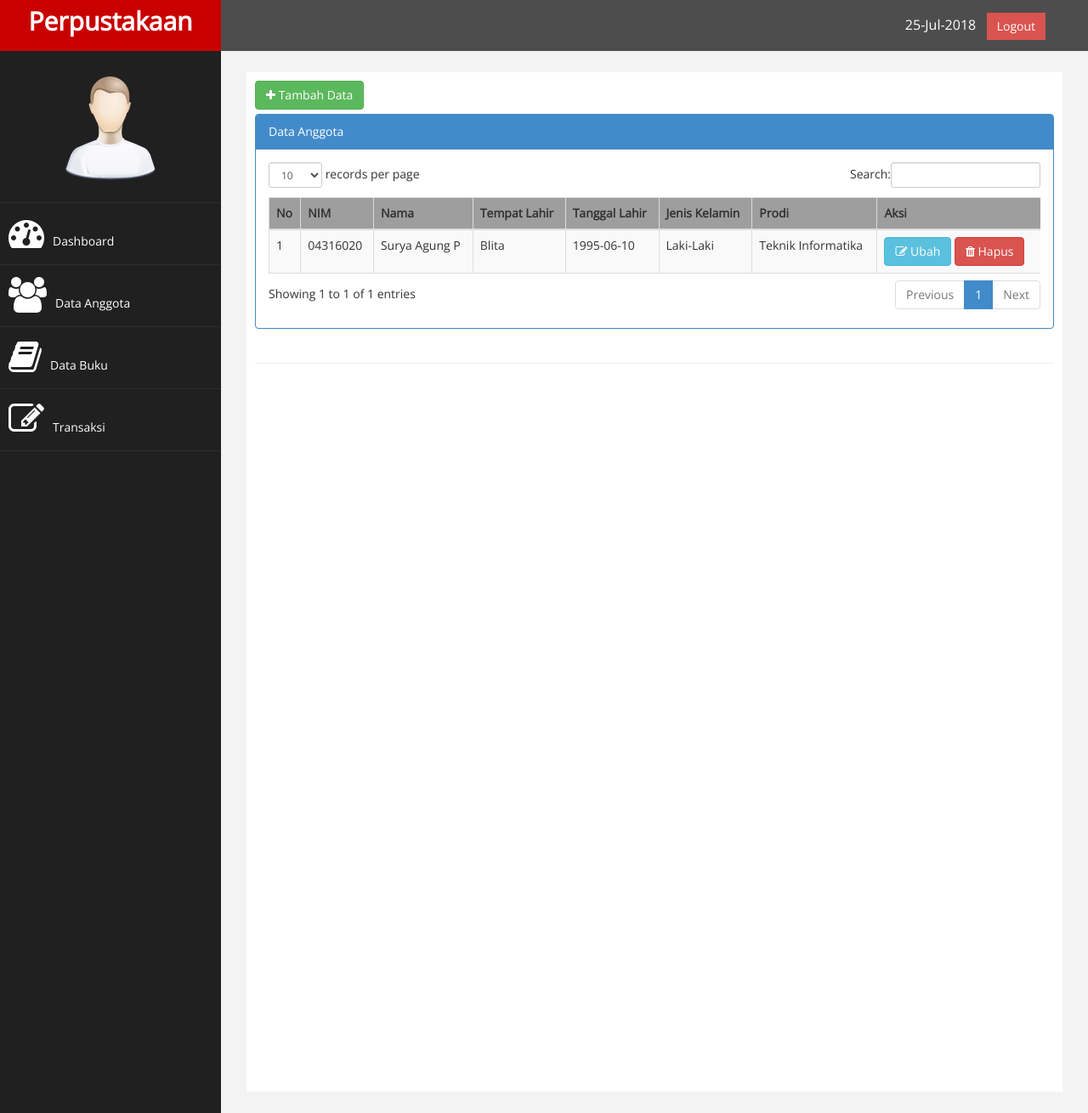
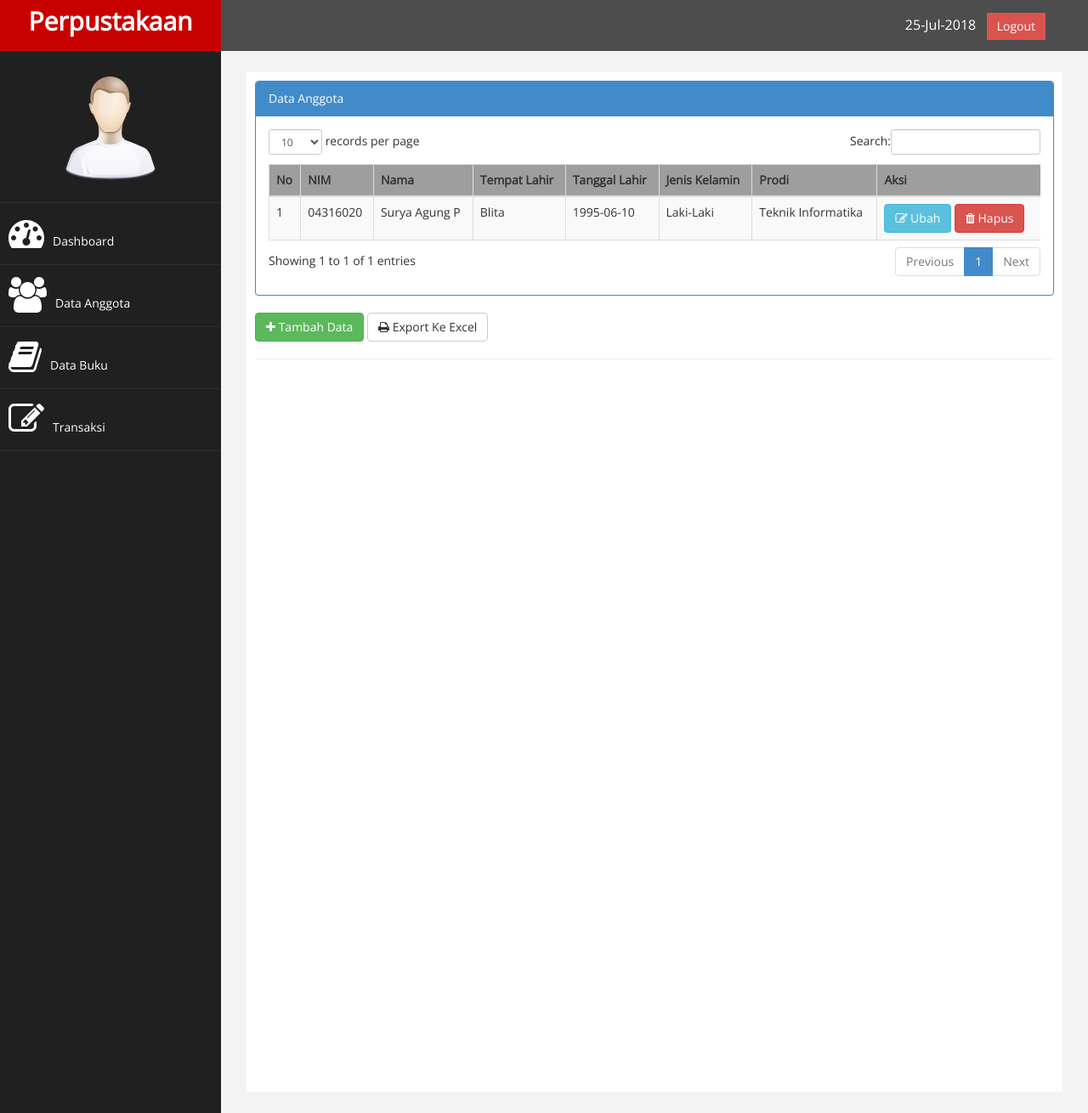
Before and after one commit to SuryaAgungPriambodo/Tugas-Akhir-CP2-Website-Dinamis, a PHP site: page /?page=anggota in a window 1280 px wide. Shown: the whole page at 85% size. Run offline with PHP 8.4, Linux system fonts and the light colour scheme; data comes from the database, SQL or seed files in the repository; data that the repository does not hold is empty; some libraries are stand-ins or nearby versions; grey boxes are pictures that could not be loaded.

Commit message:
Tambah link untuk ekspor di halaman (anggota.php)

```diff
--- a/page/anggota/anggota.php
+++ b/page/anggota/anggota.php
@@ -1,6 +1,3 @@
-
-<a href ="?page=anggota&aksi=tambah" class = "btn btn-success" style = "margin-bottom:5px;"><i class = "fa fa-plus"></i> Tambah Data</a>
-
 <div class="row">
     <div class="col-md-12">
         <!-- Advanced Tables -->
@@ -32,9 +29,9 @@
 
                             while ($data = $sql->fetch_assoc()){
 
-                                $jk = ($data['jk']==l)?"Laki-Laki":"Perempuan";
+                            $jk = ($data['jk']==l)?"Laki-Laki":"Perempuan";
 
-                                ?>
+                            ?>
 
                                 <tr>
                                     <td><?php echo $no++;?></td>
@@ -56,5 +53,8 @@
                 </div>
             </div>
         </div>
+<a href ="?page=anggota&aksi=tambah" class = "btn btn-success"><i class = "fa fa-plus"></i> Tambah Data</a>
+
+<a href = "./laporan/laporan_anggota_excel.php" class = "btn btn-default"> <i class = "fa fa-print"></i> Export Ke Excel</a>
     </div>
 </div>
--- a/page/transaksi/transaksi.php
+++ b/page/transaksi/transaksi.php
@@ -70,7 +70,7 @@
                                     <td><?php echo $status;?></td>
                                     <td>
                                         <a href = "?page=transaksi&aksi=kembali&id=<?php echo $data['id']; ?>&judul=<?php echo $data['judul']; ?>" class = "btn btn-info"></i>Kembali</a>
-                                        <a href = "?page=transaksi&aksi=perpanjang&id=<?php echo $data['id']; ?>&judul=<?php echo $data['judul']?>&lambat=<?php echo $lambat ?>$tgl_kembali=<?php echo $data['tgl_kembali']?>" class = "btn btn-danger">Perpanjang</a>
+                                        <a href = "?page=transaksi&aksi=perpanjang&id=<?php echo $data['id']; ?>&judul=<?php echo $data['judul']?>&lambat=<?php echo $lambat ?>&tgl_kembali=<?php echo $data['tgl_kembali']?>" class = "btn btn-danger">Perpanjang</a>
                                     </td>
                                 </tr>
 
```
